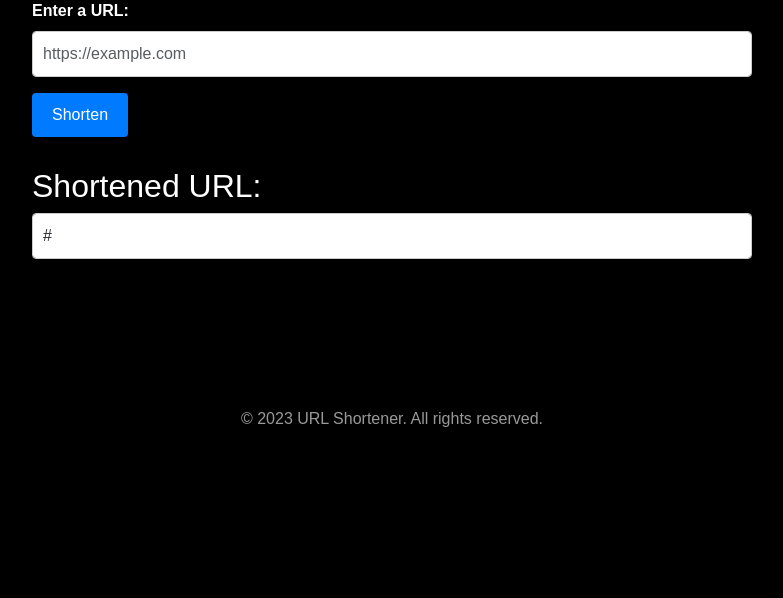
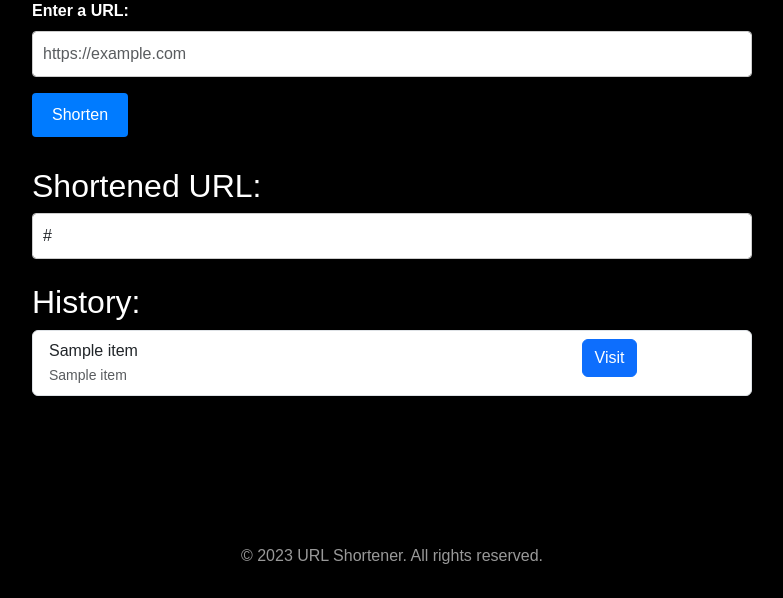
Before and after one commit to Eugenerio/URL-shorter, a Flask app: template templates/index.html in a window 1280 px wide. Shown: the part 237-835 px from the top of the page, without its empty margins (248-1031 px from the left). Before the commit the page ends 664 px from the top, so only its background shows below. Run offline with Flask 3, Linux system fonts and the light colour scheme; the template is opened without the code that fills it: most values are stand-ins (such as "Sample title", 1, 10 or a date in 2020).

Commit message:
Created a history panel

```diff
--- a/main.py
+++ b/main.py
@@ -23,6 +23,20 @@ def create_database():
                  short_alias TEXT UNIQUE)''')
     conn.commit()
     conn.close()
+    create_history_table()
+
+
+def create_history_table():
+    conn = sqlite3.connect(app.config['DATABASE'])
+    c = conn.cursor()
+    c.execute('''CREATE TABLE IF NOT EXISTS history
+                 (id INTEGER PRIMARY KEY AUTOINCREMENT,
+                 long_url TEXT,
+                 short_alias TEXT,
+                 timestamp TIMESTAMP DEFAULT CURRENT_TIMESTAMP)''')
+    conn.commit()
+    conn.close()
+
 
 
 def store_url(long_url, short_alias):
@@ -30,7 +44,10 @@ def store_url(long_url, short_alias):
     c = conn.cursor()
     c.execute('INSERT INTO urls (long_url, short_alias) VALUES (?, ?)', (long_url, short_alias))
     conn.commit()
+    c.execute('INSERT INTO history (long_url, short_alias) VALUES (?, ?)', (long_url, short_alias))
+    conn.commit()
     conn.close()
+
 
 
 def get_long_url(short_alias):
@@ -48,8 +65,18 @@ def index():
         long_url = request.form['url']
         short_alias = generate_short_alias()
         store_url(long_url, short_alias)
-        return render_template('index.html', short_url=request.host_url + short_alias)
-    return render_template('index.html')
+        return render_template('index.html', short_url=request.host_url + short_alias, history=get_history())
+    return render_template('index.html', history=get_history())
+
+
+def get_history():
+    conn = sqlite3.connect(app.config['DATABASE'])
+    c = conn.cursor()
+    c.execute('SELECT * FROM history ORDER BY timestamp DESC')
+    result = c.fetchall()
+    conn.close()
+    return result
+
 
 
 @app.route('/<short_alias>')
--- a/templates/index.html
+++ b/templates/index.html
@@ -21,5 +21,24 @@
         </div>
     </div>
     {% endif %}
+
+    <div class="mt-4">
+        <h2 class="history-label">History:</h2>
+        <ul class="list-group">
+            {% for item in history %}
+            <li class="list-group-item">
+                <div class="row">
+                    <div class="col-9">
+                        <p class="mb-0">{{ item[1] }}</p>
+                        <small class="text-muted">{{ item[2] }}</small>
+                    </div>
+                    <div class="col-3">
+                        <a href="{{ item[1] }}" class="btn btn-primary" target="_blank">Visit</a>
+                    </div>
+                </div>
+            </li>
+            {% endfor %}
+        </ul>
+    </div>
 </div>
 {% endblock %}
```
Also changed, not shown: shortener.db.
